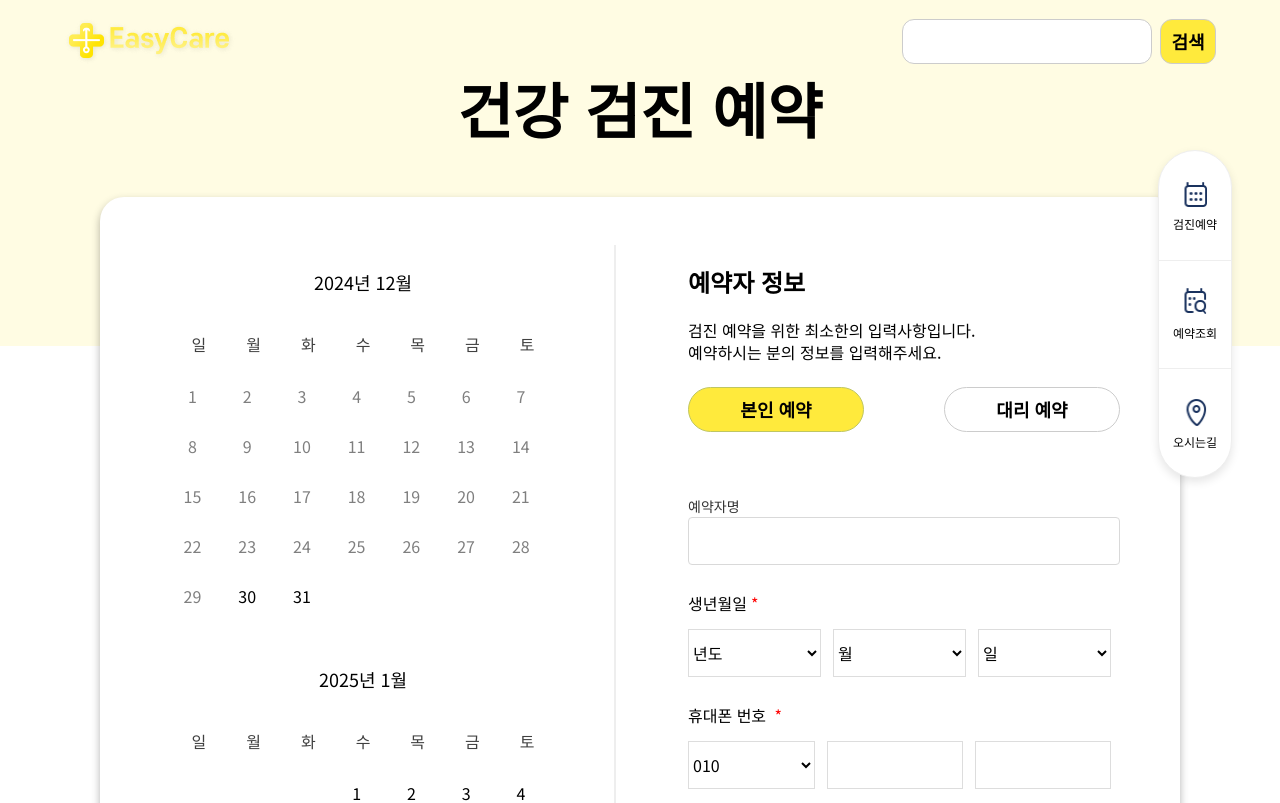
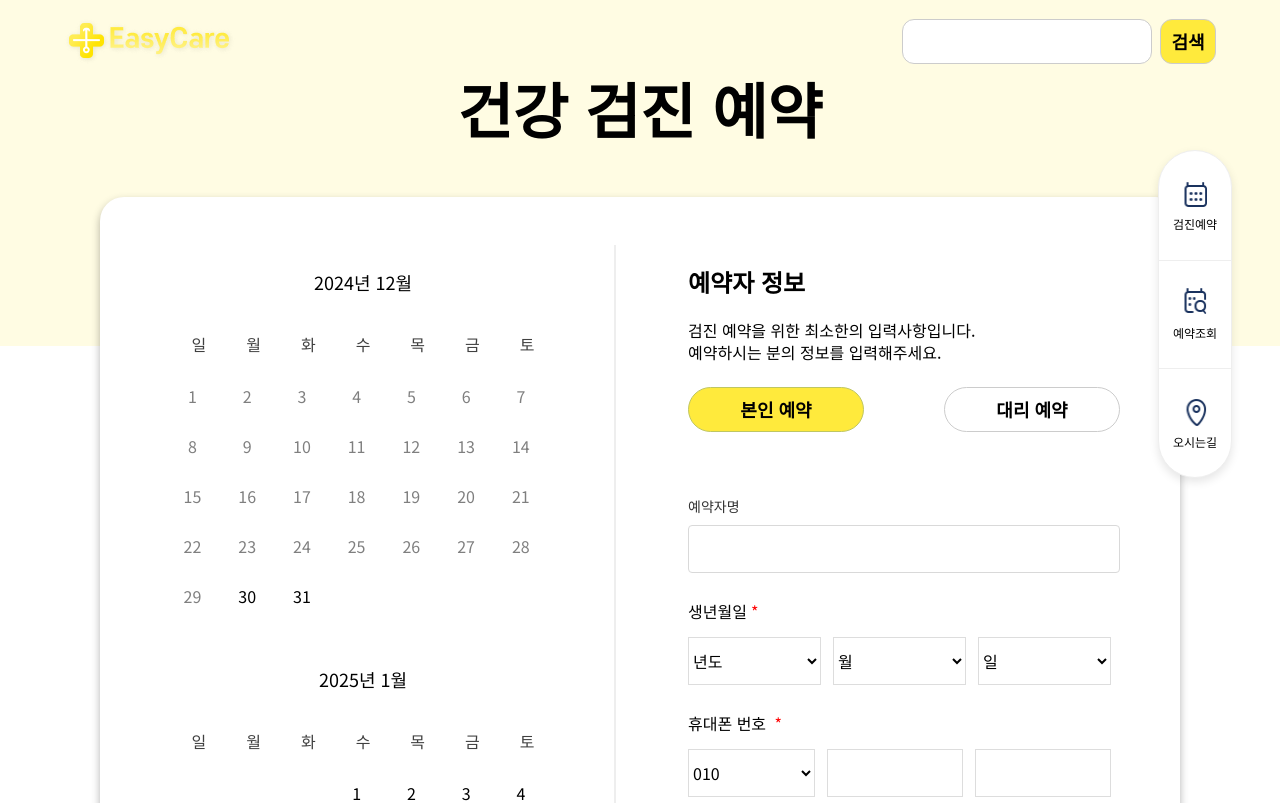
Before and after one commit to hospital-reservation-system/front, a Next.js app: page / in a window 1280 px wide. Shown: the top 803 px of the page. Built offline with nearby package versions, Linux system fonts and the light colour scheme.

Commit message:
textinput 컴포넌트 css 수정

```diff
--- a/src/components/TextField/TextInput/TextInput.module.scss
+++ b/src/components/TextField/TextInput/TextInput.module.scss
@@ -1,4 +1,3 @@
-
 .inputTitle {
     display: flex;
     align-items: center;
@@ -6,6 +5,7 @@
     font-size: 14px;
     font-weight: 500;
     color: #333;
+    padding-bottom: 8px;
 }
 
 .requiredSymbol {
--- a/src/components/TextField/TextInput/TextInput.tsx
+++ b/src/components/TextField/TextInput/TextInput.tsx
@@ -16,7 +16,7 @@ type TextInputProps = {
     error?: string;
     disabled?: boolean;
     readOnly?: boolean;
-    name: string;
+    name?: string;
     inputRef?: React.Ref<HTMLInputElement>;
     onChange?: (e: React.ChangeEvent<HTMLInputElement>) => void;
     onBlur?: (e: React.FocusEvent<HTMLInputElement>) => void;
```
